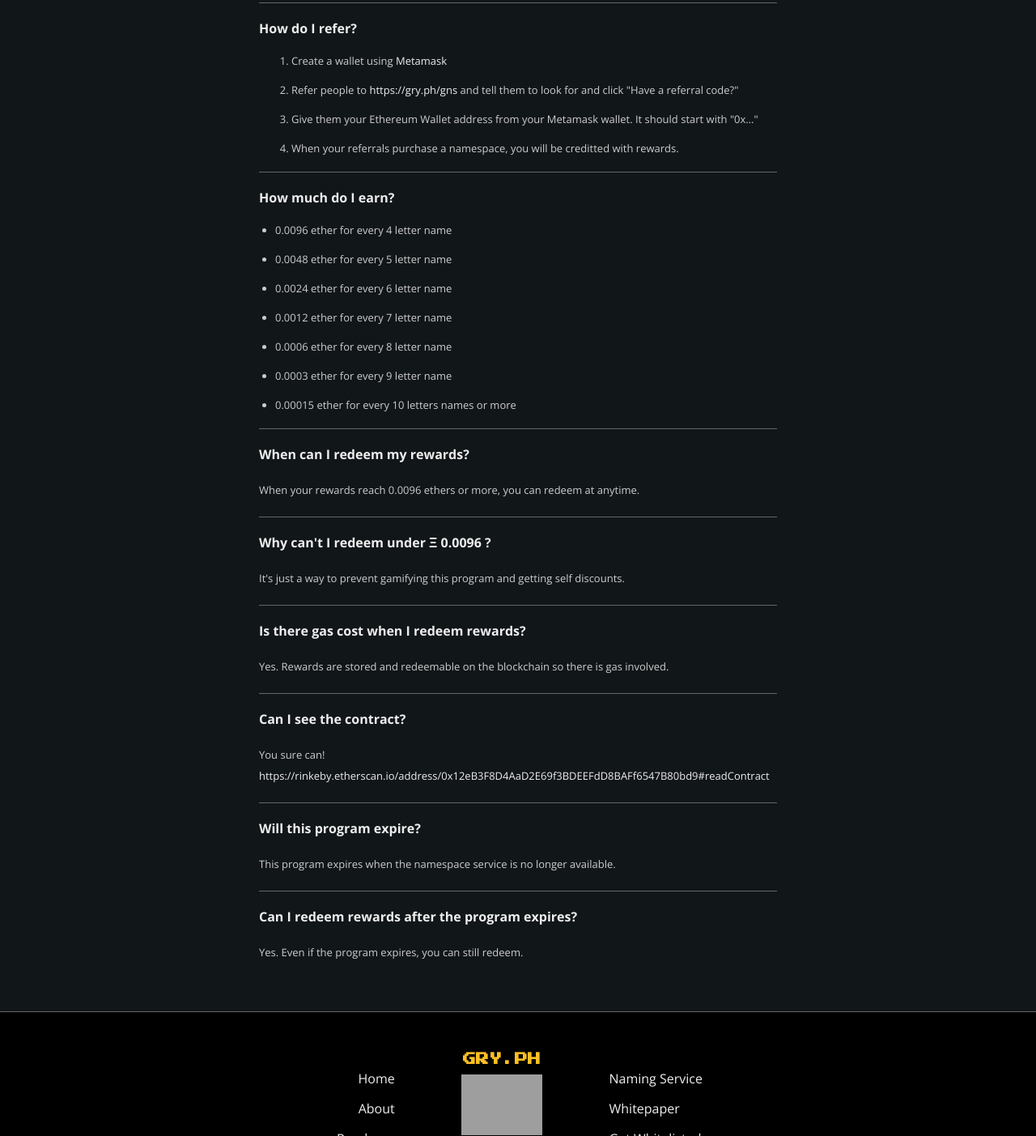
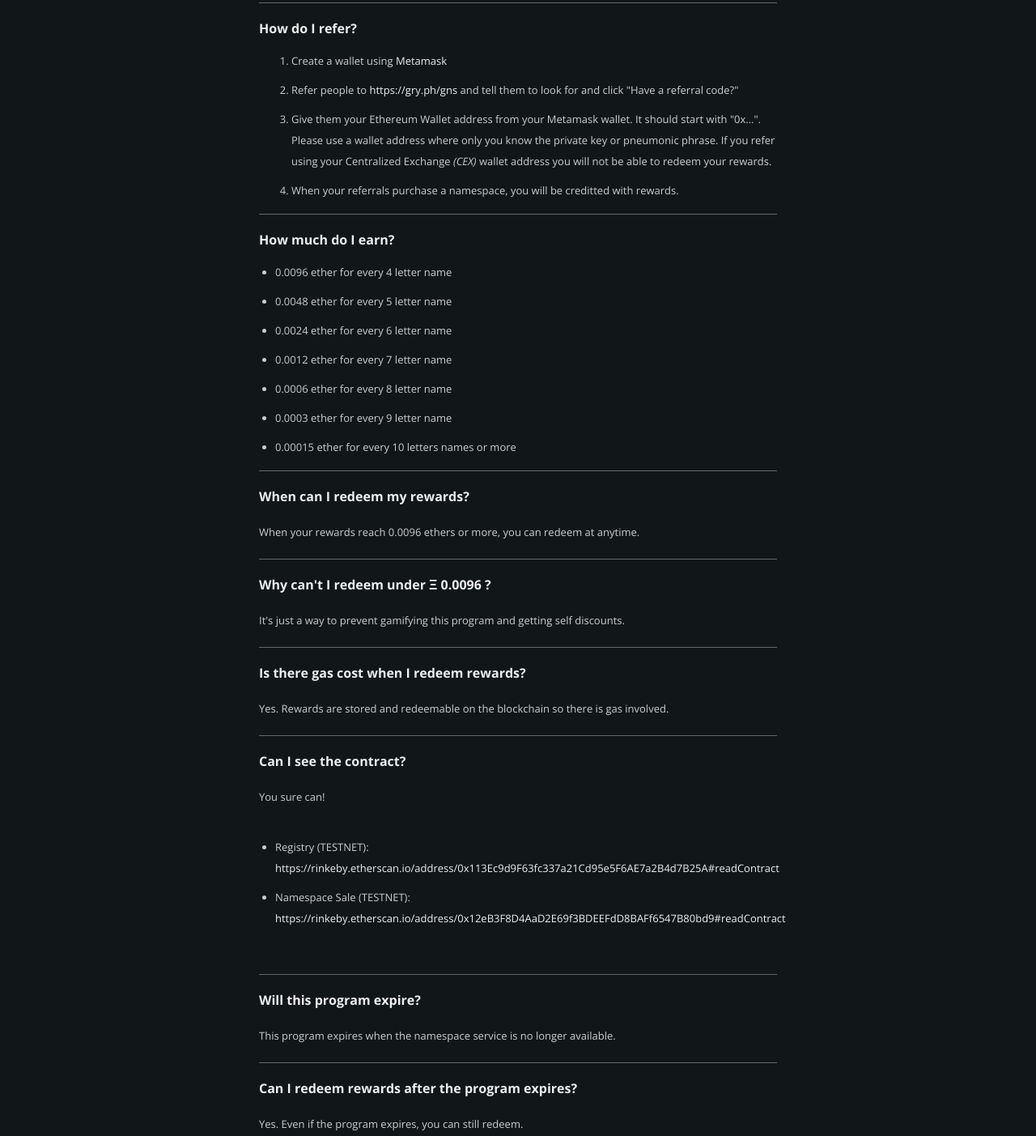
Before and after one commit to gryphnft/gryphnft.github.io, a website: page docs/testnet/referrals.html in a window 1280 px wide. Shown: the part 606-2009 px from the top of the page at 81% size. Drawn offline with nearby package versions, Linux system fonts and the light colour scheme; grey boxes are pictures that could not be loaded; a script that the page names is missing.

Commit message:
adding cex warning

```diff
--- a/docs/testnet/referrals.html
+++ b/docs/testnet/referrals.html
@@ -74,14 +74,14 @@
               <strong>OpenSea</strong>
             </span>
           </a>
-          <a href="0xc10Fc86DD0Cd73Af896A774316a00F609F2c7185" target="_blank">
+          <a href="https://rinkeby.etherscan.io/address/0x113Ec9d9F63fc337a21Cd95e5F6AE7a2B4d7B25A" target="_blank">
             <img src="https://gryphcdn.s3.ap-southeast-1.amazonaws.com/static/2022/logo-ethereum.png">
             <span>
               <small>View On</small>
               <strong>Etherscan</strong>
             </span>
           </a>
-          <a href="https://github.com/gryphnft/contracts/blob/2.0/contracts/Gryph/GryphNamespaces.sol" target="_blank">
+          <a href="https://github.com/gryphnft/contracts/blob/2.0/contracts/Gryph/GryphNamespaceRegistry.sol" target="_blank">
             <img src="https://gryphcdn.s3.ap-southeast-1.amazonaws.com/static/2022/logo-github.png">
             <span>
               <small>Contracts On</small>
@@ -105,7 +105,11 @@
               </li>
               <li>
                 Give them your Ethereum Wallet address from your Metamask
-                wallet. It should start with &quot;0x&hellip;&quot;
+                wallet. It should start with &quot;0x&hellip;&quot;.
+                Please use a wallet address where only you know the
+                private key or pneumonic phrase. If you refer using your
+                Centralized Exchange <em>(CEX)</em> wallet address you
+                will not be able to redeem your rewards.
               </li>
               <li>
                 When your referrals purchase a namespace, you will be creditted with rewards.
@@ -146,9 +150,21 @@
           <div>
             <strong>Can I see the contract?</strong>
             <p>
-              You sure can! <a href="https://rinkeby.etherscan.io/address/0x12eB3F8D4AaD2E69f3BDEEFdD8BAFf6547B80bd9#readContract" target="_blank">
-                https://rinkeby.etherscan.io/address/0x12eB3F8D4AaD2E69f3BDEEFdD8BAFf6547B80bd9#readContract
-              </a>
+              You sure can!
+              <ul>
+                <li>
+                  Registry (TESTNET):
+                  <a href="https://rinkeby.etherscan.io/address/0x113Ec9d9F63fc337a21Cd95e5F6AE7a2B4d7B25A#readContract" target="_blank">
+                    https://rinkeby.etherscan.io/address/0x113Ec9d9F63fc337a21Cd95e5F6AE7a2B4d7B25A#readContract
+                  </a>
+                </li>
+                <li>
+                  Namespace Sale (TESTNET):
+                  <a href="https://rinkeby.etherscan.io/address/0x12eB3F8D4AaD2E69f3BDEEFdD8BAFf6547B80bd9#readContract" target="_blank">
+                    https://rinkeby.etherscan.io/address/0x12eB3F8D4AaD2E69f3BDEEFdD8BAFf6547B80bd9#readContract
+                  </a>
+                </li>
+              </ul>
             </p>
           </div>
           <div>
```
Also changed, not shown: docs/referrals.html (+22 -6 lines).
